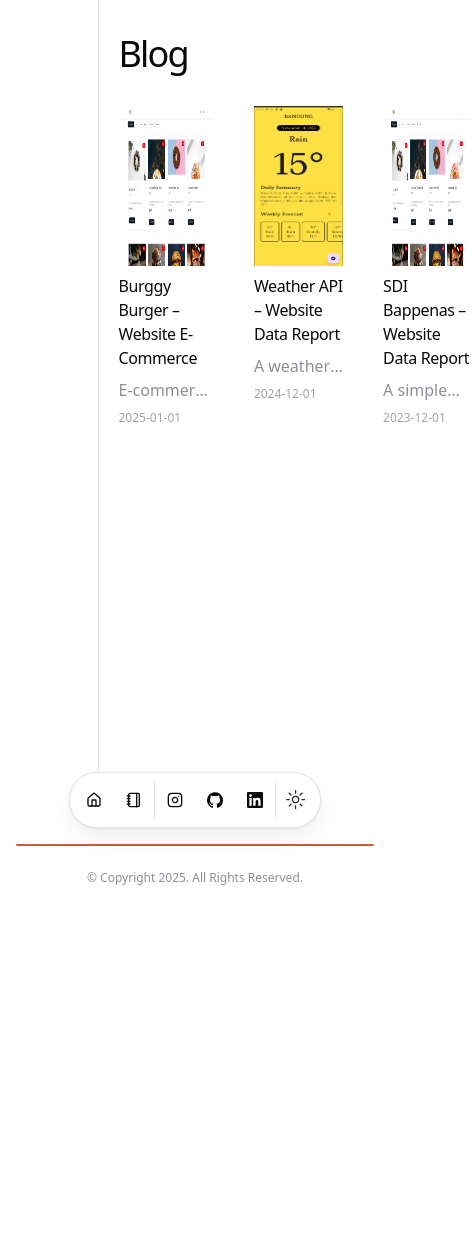
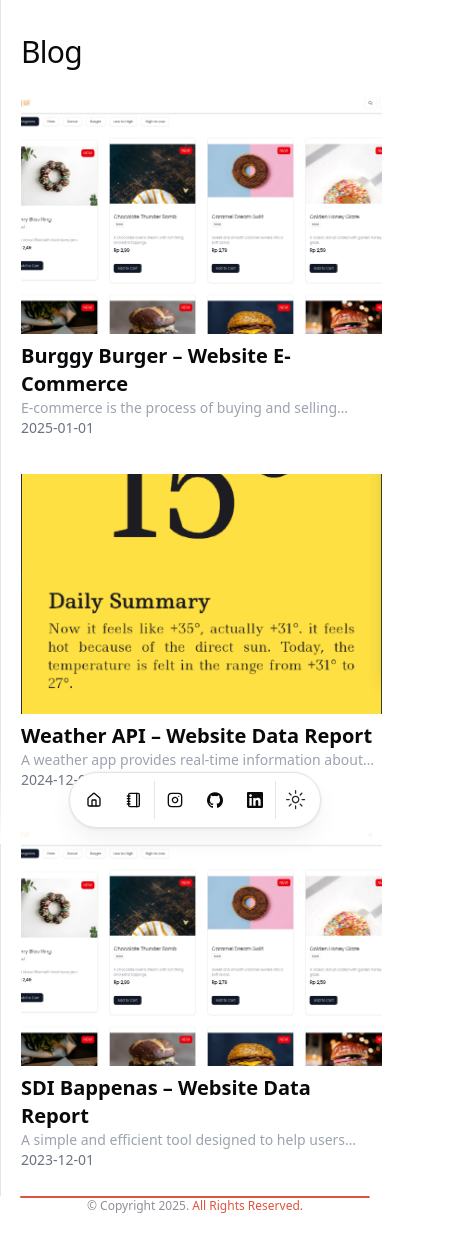
Before and after one commit to gare16/portfolio, a Next.js app: page /blog in a window 390 px wide. Shown: the top 1252 px of the page, 472 px wide, since content can reach past the window. Before the commit the page ends 1044 px from the top, so only its background shows below. Built offline with nearby package versions, Linux system fonts and the light colour scheme.

Commit message:
fix: responsive blog

```diff
--- a/src/app/blog/[slug]/page.tsx
+++ b/src/app/blog/[slug]/page.tsx
@@ -67,9 +67,9 @@ export default async function Blog({
 
   return (
     <div className="w-full flex flex-col">
-      <section className="flex justify-center" id="blog">
-        <div className="min-w-[800px] h-full border-l border-destructive flex justify-center pt-10">
-          <div className="w-full flex flex-col ms-10">
+      <section className="flex justify-center px-4 sm:px-6 lg:px-8" id="blog">
+        <div className="w-full max-w-4xl border-l border-destructive flex justify-center pt-10">
+          <div className="w-full flex flex-col sm:ms-6 md:ms-10 px-2 sm:px-0">
             <script
               type="application/ld+json"
               suppressHydrationWarning
@@ -92,20 +92,20 @@ export default async function Blog({
                 }),
               }}
             />
-            <h1 className="title font-medium text-4xl tracking-tighter max-w-[650px]">
+            <h1 className="title font-medium text-3xl sm:text-4xl tracking-tight max-w-3xl">
               {post.metadata.title}
             </h1>
-            <div className="flex items-center mt-2 mb-8 text-sm max-w-[650px]">
+            <div className="flex items-center mt-2 mb-6 sm:mb-8 text-sm max-w-3xl">
               <Suspense fallback={<p className="h-5" />}>
                 <p className="text-sm text-neutral-600 dark:text-neutral-400">
                   {formatDate(post.metadata.publishedAt)}
                 </p>
               </Suspense>
             </div>
-            <div className="w-full h-1 border bg-destructive"></div>
-            <div className="w-full flex ps-5">
+            <div className="w-full h-[1px] bg-destructive" />
+            <div className="w-full flex ps-2 sm:ps-5">
               <article
-                className="flex text-justify list-image-none flex-col py-10 prose dark:prose-invert"
+                className="flex text-justify flex-col py-10 prose prose-sm sm:prose-base dark:prose-invert"
                 dangerouslySetInnerHTML={{ __html: post.source }}
               ></article>
             </div>
--- a/src/app/blog/page.tsx
+++ b/src/app/blog/page.tsx
@@ -2,7 +2,6 @@ import CardBlog from "@/components/card/cardBlog";
 import BlurFade from "@/components/magicui/blur-fade";
 import Footer from "@/components/sections/footer";
 import { getBlogPosts } from "@/data/blog";
-import Link from "next/link";
 
 export const metadata = {
   title: "Blog",
@@ -17,11 +16,13 @@ export default async function BlogPage() {
   return (
     <div className="w-full flex flex-col">
       <div className="flex justify-center">
-        <section className="w-1/2 border-l min-h-screen ps-5 pt-10">
+        <section className="w-full md:w-5/6 lg:w-1/2 border-l min-h-screen ps-5 pt-10">
           <BlurFade delay={BLUR_FADE_DELAY}>
-            <h1 className="font-medium text-4xl mb-8 tracking-tighter">Blog</h1>
+            <h1 className="font-medium text-3xl sm:text-4xl mb-6 sm:mb-8 tracking-tight sm:tracking-tighter">
+              Blog
+            </h1>
           </BlurFade>
-          <div className="w-full max-h-[40dvh] flex gap-10">
+          <div className="grid grid-cols-1 md:grid-cols-2 gap-4 me-2">
             {posts
               .sort((a, b) => {
                 if (
@@ -33,7 +34,16 @@ export default async function BlogPage() {
                 return 1;
               })
               .map((post, id) => (
-                <CardBlog post={post} id={id} key={id} />
+                <div
+                  className={
+                    id === 0
+                      ? "md:col-span-2 row-span-2" // Artikel utama
+                      : ""
+                  }
+                  key={id}
+                >
+                  <CardBlog post={post} id={id} />
+                </div>
               ))}
           </div>
         </section>
--- a/src/components/card/cardBlog.tsx
+++ b/src/components/card/cardBlog.tsx
@@ -16,34 +16,29 @@ interface CardProps {
 
 export default function CardBlog({ post, id }: CardProps) {
   return (
-    <div className="hover:scale-105">
-      <BlurFade
-        delay={BLUR_FADE_DELAY * 2 + id * 0.05}
-        key={post.slug}
-        className="max-w-[300px] flex"
-      >
-        <Link
-          className="flex flex-col space-y-1 mb-4"
-          href={`/blog/${post.slug}`}
-        >
-          <div className="w-full flex flex-col gap-2">
+    <>
+      <BlurFade delay={BLUR_FADE_DELAY * 2 + id * 0.05} key={post.slug}>
+        <Link href={`/blog/${post.slug}`}>
+          <div className="relative w-full h-60 me-4 md:h-96">
             <Image
-              width={300}
-              height={300}
               src={post.metadata.image}
               alt={post.metadata.title}
-              className="h-40 w-full overflow-hidden"
+              className="w-full h-full object-cover"
+              width={400}
+              height={600}
             />
-            <p className="tracking-tight">{post.metadata.title}</p>
-            <p className="line-clamp-1 text-muted">
+          </div>
+          <div className="mt-2 mb-5">
+            <h2 className="text-xl md:text-2xl font-bold">
+              {post.metadata.title}
+            </h2>
+            <p className="line-clamp-1 text-sm text-gray-400">
               {post.metadata.description}
             </p>
-            <p className="h-6 text-xs text-muted-foreground">
-              {post.metadata.publishedAt}
-            </p>
+            <p className="text-sm text-gray-500">{post.metadata.publishedAt}</p>
           </div>
         </Link>
       </BlurFade>
-    </div>
+    </>
   );
 }
--- a/src/components/sections/footer.tsx
+++ b/src/components/sections/footer.tsx
@@ -1,11 +1,12 @@
 export default function Footer() {
   return (
     <section className="w-full min-h-[200px]">
-      <div className="w-full flex flex-col px-4">
+      <div className="w-full flex flex-col px-5">
         <div className="w-full h-0.5 bg-destructive border border-destructive rounded-r-lg rounded-b-lg"></div>
-        <div className="py-6 md:py-10">
+        <div className=" md:pt-5">
           <p className="text-xs md:text-sm text-muted text-center md:text-left">
-            &copy; Copyright 2025. All Rights Reserved.
+            &copy; Copyright 2025.{" "}
+            <span className="text-destructive">All Rights Reserved.</span>
           </p>
         </div>
       </div>
```
